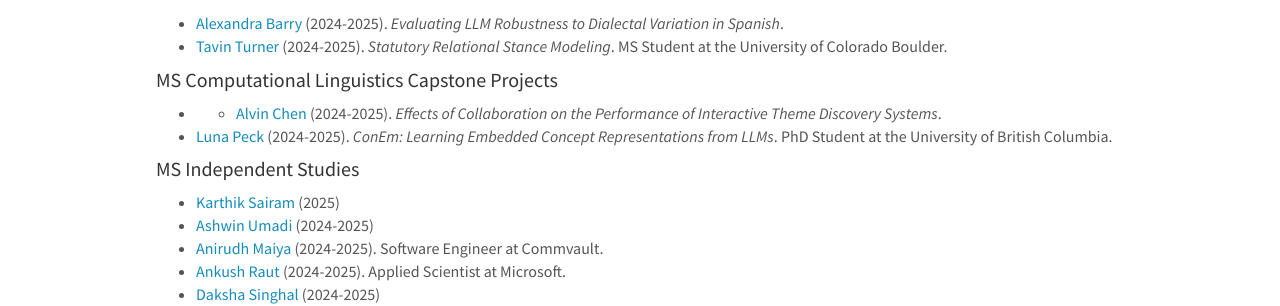
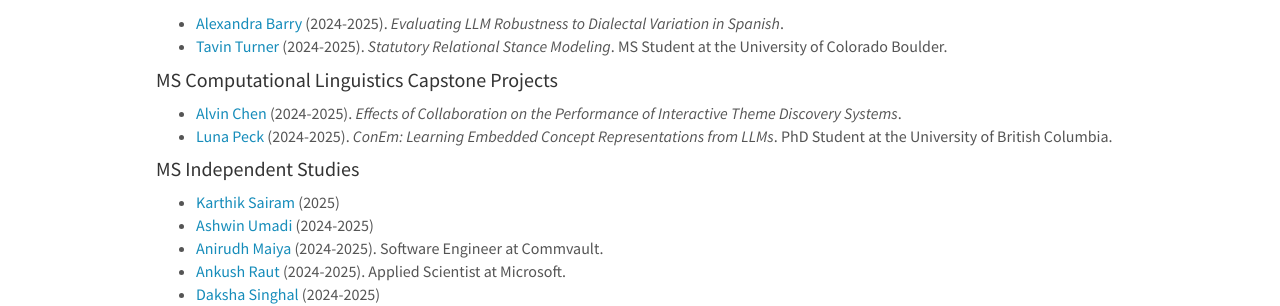
Before and after one commit to blast-cu/blast-cu.github.io, a Jekyll site: the page built from _pages/team.md, in a window 1280 px wide and 900 px high, scrolled down 1029 px. Shown: the part 310-616 px from the top of the window. Built offline with Jekyll 4.4.1, drawn with Linux system fonts in a browser that asks for light colours; nearby versions of some CDN libraries.

Commit message:
Update team.md

```diff
--- a/_pages/team.md
+++ b/_pages/team.md
@@ -119,7 +119,7 @@ Jump to [PhD students](#phd-students), [Master students](#master-students), [Und
 - [Tavin Turner](https://www.ta.vin/) (2024-2025). *Statutory Relational Stance Modeling*. MS Student at the University of Colorado Boulder.
 
 #### MS Computational Linguistics Capstone Projects
-- - [Alvin Chen](https://alvin-pc-chen.github.io/) (2024-2025). *Effects of Collaboration on the Performance of Interactive Theme Discovery Systems*.
+- [Alvin Chen](https://alvin-pc-chen.github.io/) (2024-2025). *Effects of Collaboration on the Performance of Interactive Theme Discovery Systems*.
 - [Luna Peck](https://github.com/lunaria-bee) (2024-2025). *ConEm: Learning Embedded Concept Representations from LLMs*. PhD Student at the University of British Columbia.
 
 #### MS Independent Studies
```
